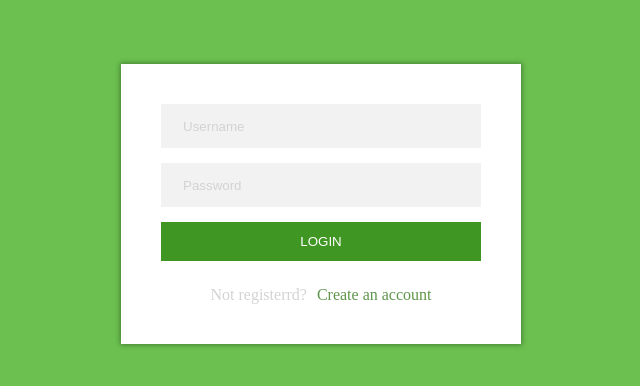
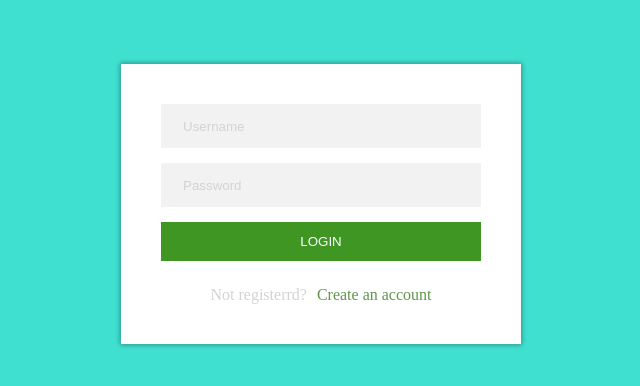
Before and after one commit to hossein-heydari79/maktab-login, a plain HTML site: page index.html in a window 1280 px wide. Shown: the part 196-582 px from the top of the page, without its empty margins (319-959 px from the left). Drawn offline with Linux system fonts and the light colour scheme.

Commit message:
changed background-color body

```diff
--- a/main.css
+++ b/main.css
@@ -11,7 +11,7 @@ body {
 }
 
 body {
-    background-color: #6bc04f;
+    background-color: turquoise;
 }
 
 a {
```
